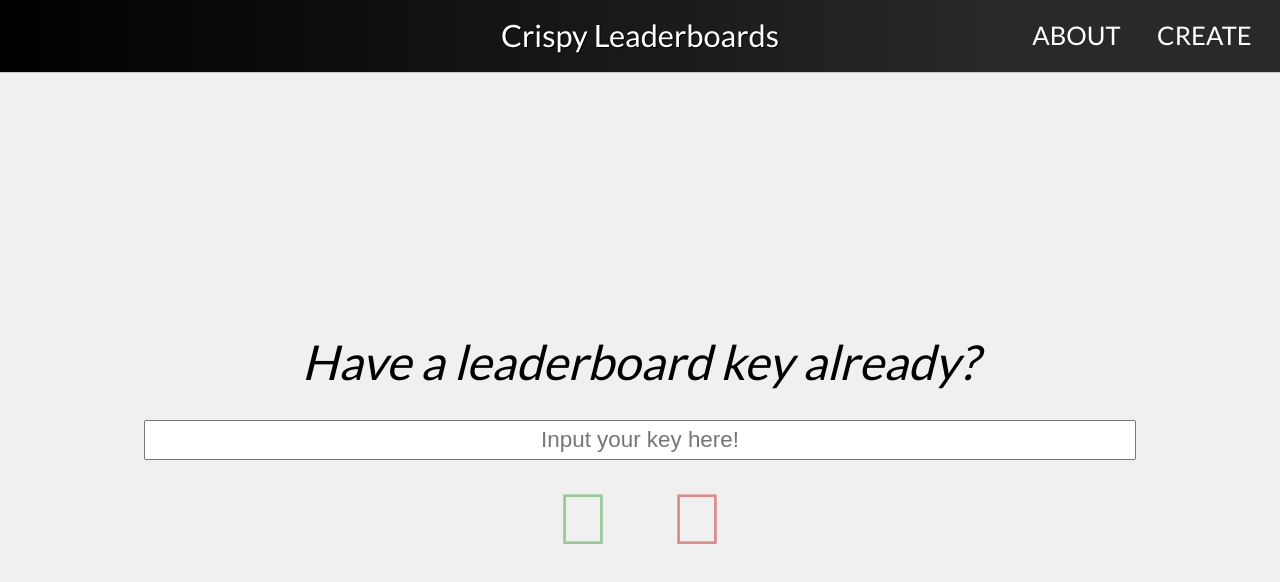
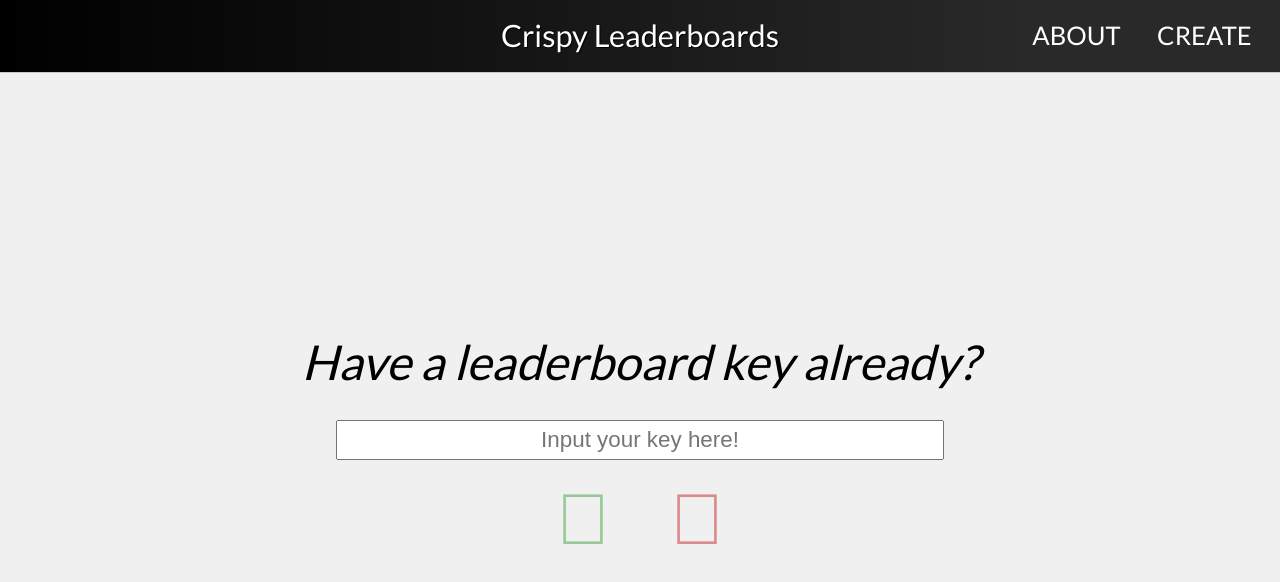
Before and after one commit to tommy-tran/crispy-meme, a React (Create React App) app in the folder client/: page / in a window 1280 px wide. Shown: the top 582 px of the page. Built offline with nearby package versions, Linux system fonts and the light colour scheme; some icons are missing.

Commit message:
Input styling

```diff
--- a/client/src/components/KeyInput/KeyInput.css
+++ b/client/src/components/KeyInput/KeyInput.css
@@ -2,7 +2,7 @@
   display: flex;
   flex-direction: column;
   text-align: center;
-  width: 90%;
+  width: 100%;
   margin: 0 auto;
   margin-bottom: auto;
   transition: 0.3s;
@@ -11,7 +11,12 @@
   font-size: 10px; }
   @media (min-width: 600px) {
     .KeyInput {
-      font-size: inherit; } }
+      font-size: inherit;
+      width: 80%; } }
+  @media (min-width: 800px) {
+    .KeyInput {
+      font-size: inherit;
+      width: 60%; } }
   .KeyInput__Header {
     font-size: 3em;
     margin: 20px 0;
@@ -41,10 +46,10 @@
     margin: 20px auto;
     margin-top: 10px;
     padding: 5px 0;
-    width: 95%;
+    width: 100%;
     text-align: center;
     outline-color: lightblue;
-    flex-grow: 5; }
+    flex-grow: 6; }
     @media (min-width: 600px) {
       .KeyInput__Input {
         width: 60%;
--- a/client/src/components/KeyInput/KeyInput.scss
+++ b/client/src/components/KeyInput/KeyInput.scss
@@ -2,7 +2,7 @@
   display: flex;
   flex-direction: column;
   text-align: center;
-  width: 90%;
+  width: 100%;
   margin: 0 auto;
   margin-bottom: auto;
   transition: 0.3s;
@@ -12,6 +12,12 @@
 
   @media (min-width: 600px) {
     font-size: inherit;
+    width: 80%;
+  }
+
+  @media (min-width: 800px) {
+    font-size: inherit;
+    width: 60%;
   }
 
   &__Header {
@@ -52,10 +58,10 @@
     margin: 20px auto;
     margin-top: 10px;
     padding: 5px 0;
-    width: 95%;
+    width: 100%;
     text-align: center;
     outline-color: lightblue;
-    flex-grow: 5;
+    flex-grow: 6;
 
     @media (min-width: 600px) {
       width: 60%;
@@ -65,11 +71,9 @@
 }
 
 ._Balancer {
-  // @media (min-width: 600px) {
-    width: 80px;
-    height: 100%;
-    flex-shrink: 1;
-  // }
+  width: 80px;
+  height: 100%;
+  flex-shrink: 1;
 }
 
 .confirm {
--- a/client/src/components/UI/Input/Input.css
+++ b/client/src/components/UI/Input/Input.css
@@ -15,7 +15,7 @@
       text-align: left; } }
   @media (min-width: 700px) {
     .Input {
-      margin-right: 25%; } }
+      margin-right: 20%; } }
 
 .Label {
   box-sizing: border-box;
--- a/client/src/components/UI/Input/Input.scss
+++ b/client/src/components/UI/Input/Input.scss
@@ -16,7 +16,7 @@
   }
 
   @media (min-width: 700px) {
-    margin-right: 25%;
+    margin-right: 20%;
   }
 }
 
```
